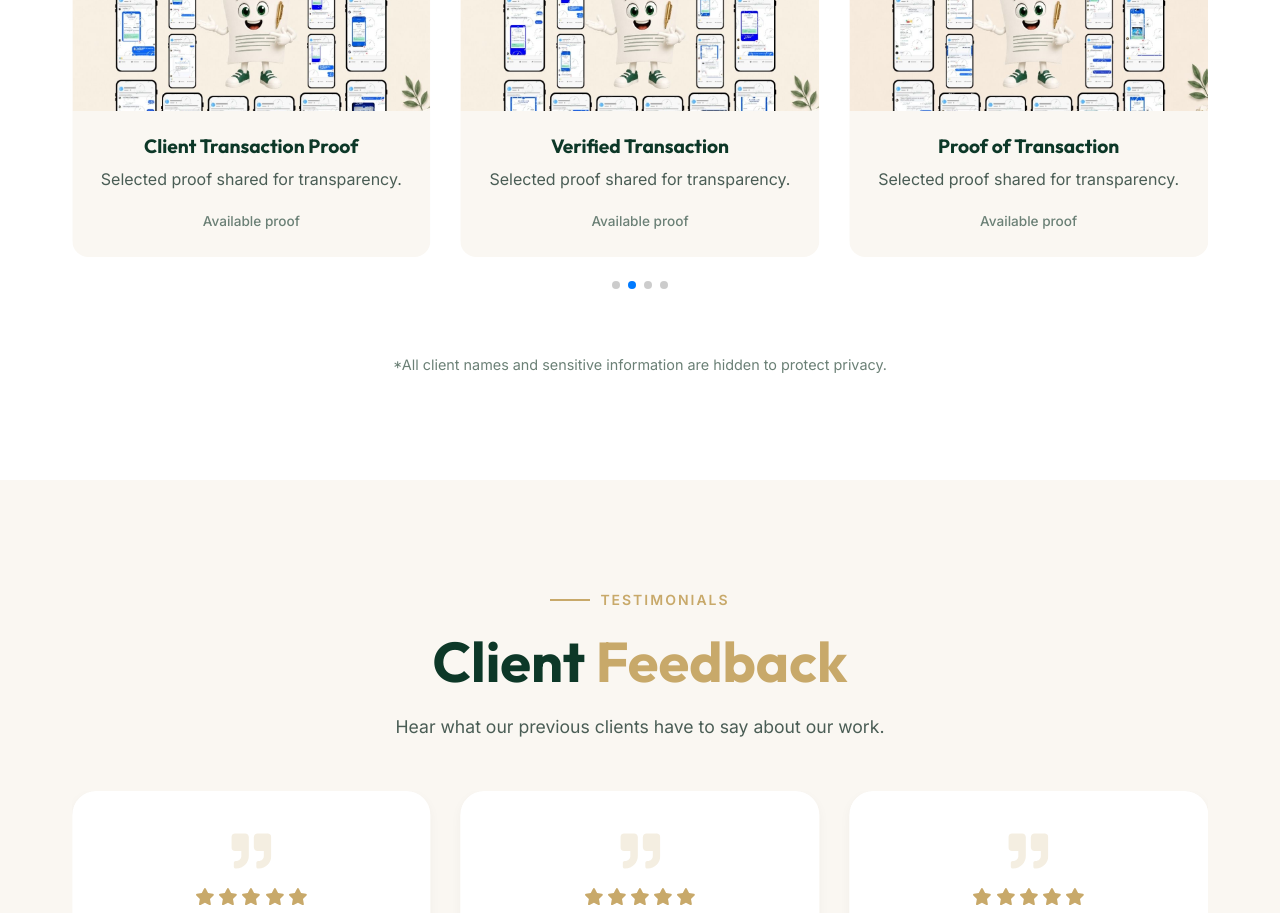
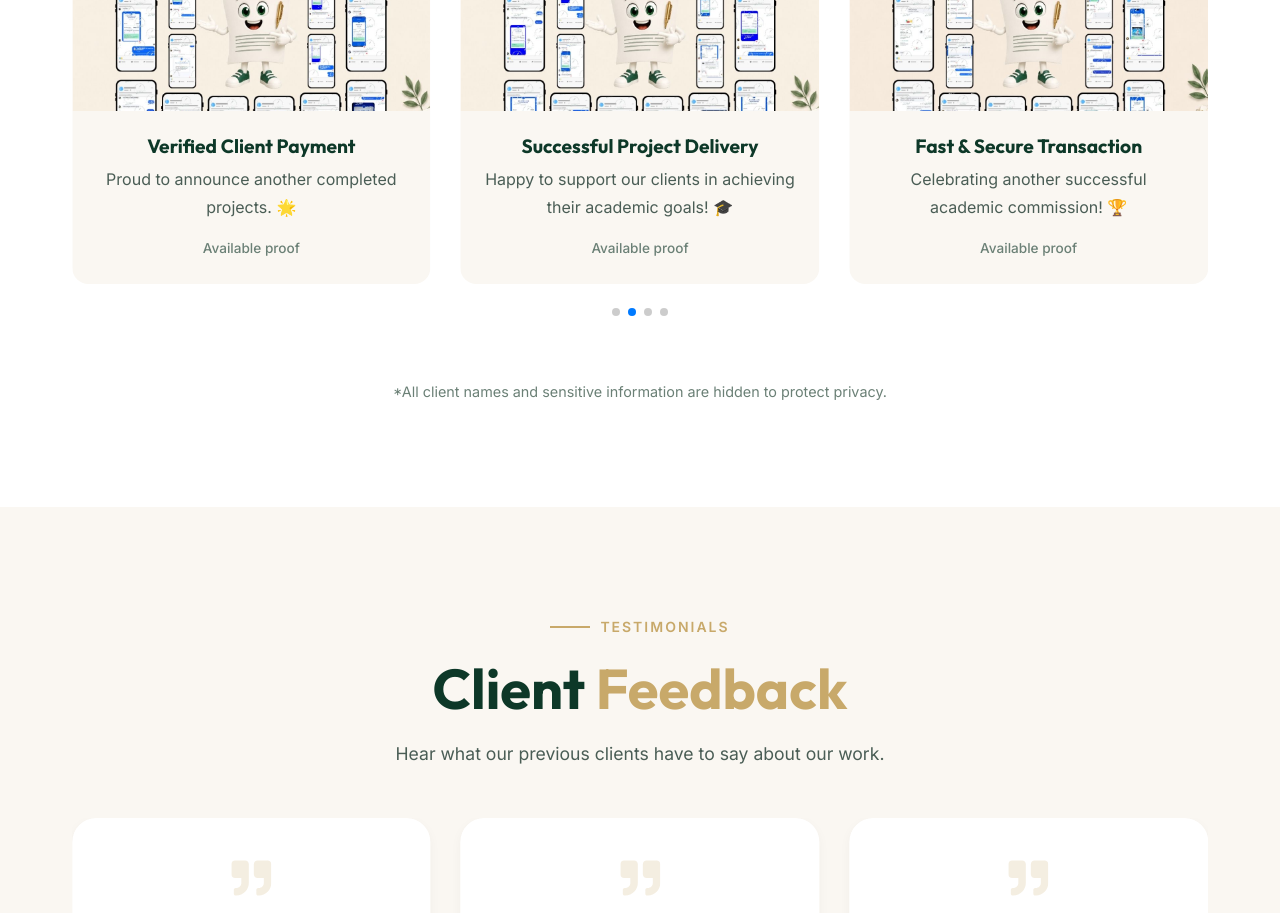
Before and after one commit to jblms00/jomich-academic-commissions, a React (Vite) app in the folder frontend/: page / in a window 1280 px wide. Shown: the part 3040-3953 px from the top of the page. Built offline with nearby package versions, Linux system fonts and the light colour scheme; no server answers; the database is empty.

Commit message:
chore: make static proofs titles unique and engaging

```diff
--- a/frontend/src/data/staticProofs.js
+++ b/frontend/src/data/staticProofs.js
@@ -2,8 +2,8 @@ export const staticProofs = [
   {
     id: 'static-proof-1',
     type: 'static',
-    title: 'Proof of Transaction',
-    caption: 'Selected proof shared for transparency.',
+    title: 'Academic Commission Completed',
+    caption: 'Delivering quality and excellence for our clients!',
     image_url: '/assets/proofs/transaction-proof-1.jpg',
     removable: false,
     isStatic: true
@@ -11,8 +11,8 @@ export const staticProofs = [
   {
     id: 'static-proof-2',
     type: 'static',
-    title: 'Client Transaction Proof',
-    caption: 'Selected proof shared for transparency.',
+    title: 'Verified Client Payment',
+    caption: 'Proud to announce another completed projects. 🌟',
     image_url: '/assets/proofs/transaction-proof-2.jpg',
     removable: false,
     isStatic: true
@@ -20,8 +20,8 @@ export const staticProofs = [
   {
     id: 'static-proof-3',
     type: 'static',
-    title: 'Verified Transaction',
-    caption: 'Selected proof shared for transparency.',
+    title: 'Successful Project Delivery',
+    caption: 'Happy to support our clients in achieving their academic goals! 🎓',
     image_url: '/assets/proofs/transaction-proof-3.jpg',
     removable: false,
     isStatic: true
@@ -29,8 +29,8 @@ export const staticProofs = [
   {
     id: 'static-proof-4',
     type: 'static',
-    title: 'Proof of Transaction',
-    caption: 'Selected proof shared for transparency.',
+    title: 'Fast & Secure Transaction',
+    caption: 'Celebrating another successful academic commission! 🏆',
     image_url: '/assets/proofs/transaction-proof-4.jpg',
     removable: false,
     isStatic: true
@@ -38,8 +38,8 @@ export const staticProofs = [
   {
     id: 'static-proof-5',
     type: 'static',
-    title: 'Client Transaction Proof',
-    caption: 'Selected proof shared for transparency.',
+    title: 'Trusted Academic Support',
+    caption: 'Making academic success a reality for our clients! 🌟',
     image_url: '/assets/proofs/transaction-proof-5.jpg',
     removable: false,
     isStatic: true
@@ -47,8 +47,8 @@ export const staticProofs = [
   {
     id: 'static-proof-6',
     type: 'static',
-    title: 'Verified Transaction',
-    caption: 'Selected proof shared for transparency.',
+    title: 'Guaranteed Client Satisfaction',
+    caption: 'Celebrating a job well done with our amazing client! 🌟',
     image_url: '/assets/proofs/transaction-proof-6.jpg',
     removable: false,
     isStatic: true
```
